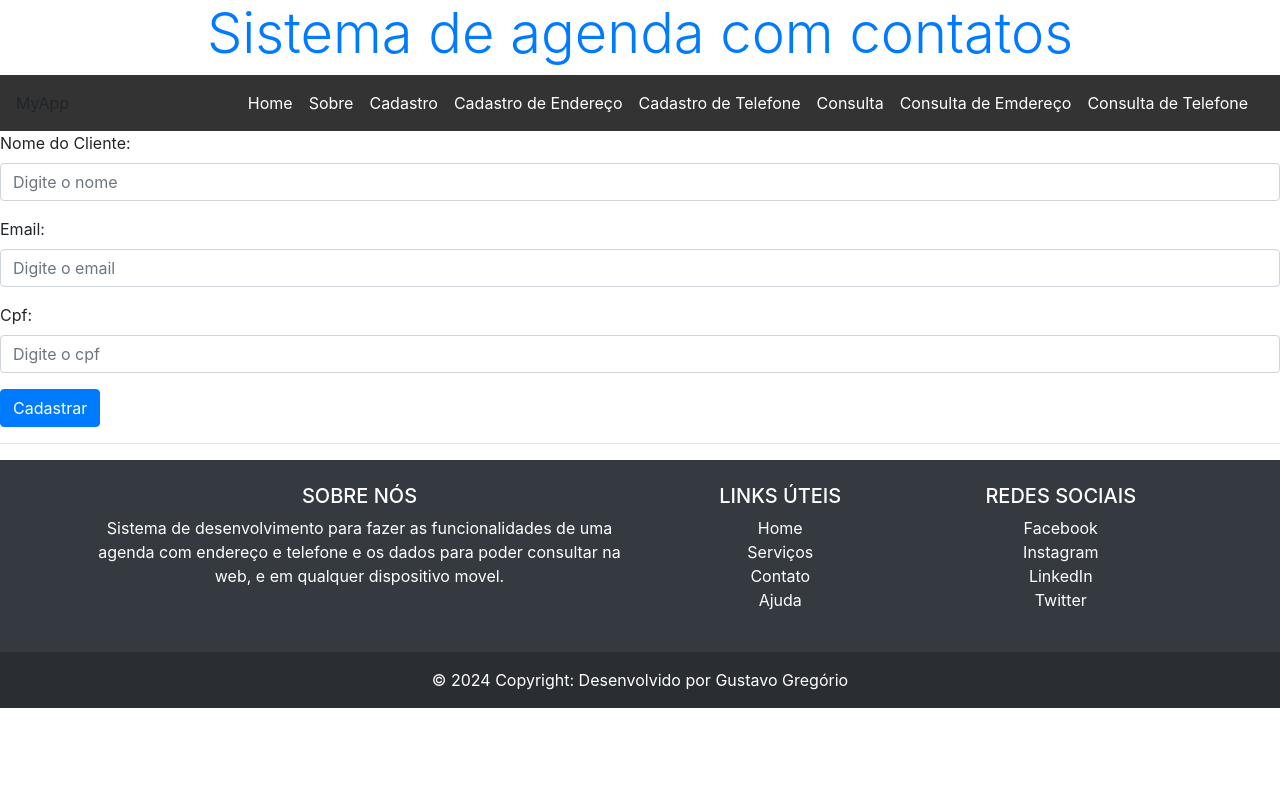
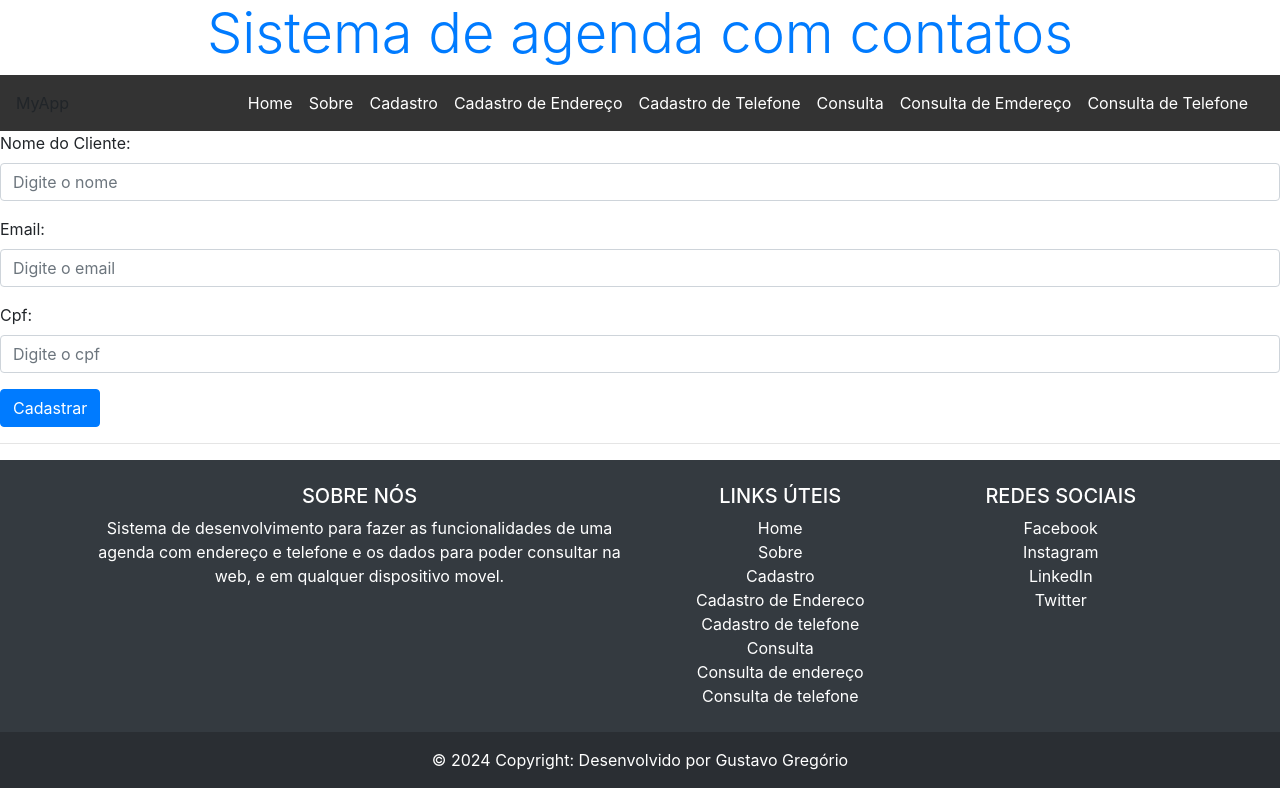
Before and after one commit to gustavogregorio1986/solutionEstudoProjAPP, an Angular app: page /cadastro in a window 1280 px wide. Built offline with nearby package versions, Linux system fonts and the light colour scheme.

Commit message:
desnevolvomento de sistemas fazendo o link para rotear igual ao menu no frontend em angular

```diff
--- a/src/app/pages/footer/footer.component.html
+++ b/src/app/pages/footer/footer.component.html
@@ -14,16 +14,28 @@
           <h5 class="text-uppercase">Links Úteis</h5>
           <ul class="list-unstyled mb-0">
             <li>
-              <a href="#!" class="text-white">Home</a>
+              <a [routerLink]="['/']" class="text-white">Home</a>
             </li>
             <li>
-              <a href="#!" class="text-white">Serviços</a>
+              <a [routerLink]="['/sobre']" class="text-white">Sobre</a>
             </li>
             <li>
-              <a href="#!" class="text-white">Contato</a>
+              <a [routerLink]="['/cadastro']" class="text-white">Cadastro</a>
             </li>
             <li>
-              <a href="#!" class="text-white">Ajuda</a>
+              <a [routerLink]="['/cadastroEndereco']" class="text-white">Cadastro de Endereco</a>
+            </li>
+            <li>
+              <a [routerLink]="['/cadastroTelefone']" class="text-white">Cadastro de telefone</a>
+            </li>
+            <li>
+              <a [routerLink]="['/consulta']" class="text-white">Consulta</a>
+            </li>
+            <li>
+              <a [routerLink]="['/consultaEndereco']" class="text-white">Consulta de endereço</a>
+            </li>
+            <li>
+              <a [routerLink]="['/consultaTelefone']" class="text-white">Consulta de telefone</a>
             </li>
           </ul>
         </div>
--- a/src/app/pages/footer/footer.component.ts
+++ b/src/app/pages/footer/footer.component.ts
@@ -1,9 +1,10 @@
 import { Component } from '@angular/core';
+import { RouterLink } from '@angular/router';
 
 @Component({
   selector: 'app-footer',
   standalone: true,
-  imports: [],
+  imports: [RouterLink],
   templateUrl: './footer.component.html',
   styleUrl: './footer.component.css'
 })
```
